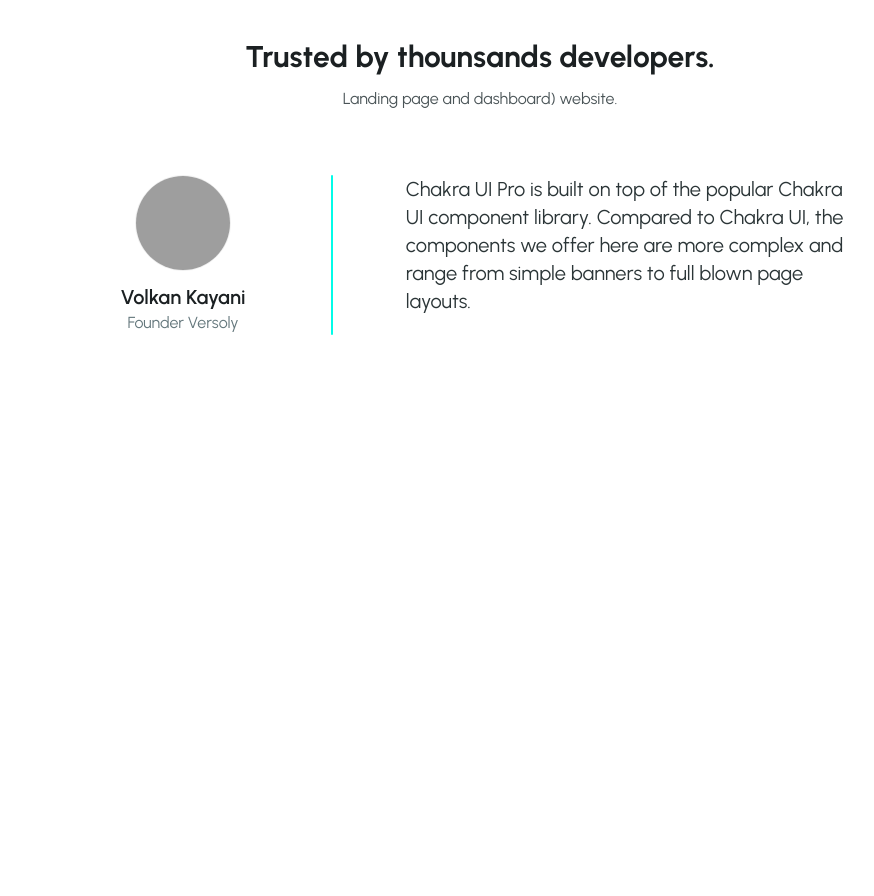
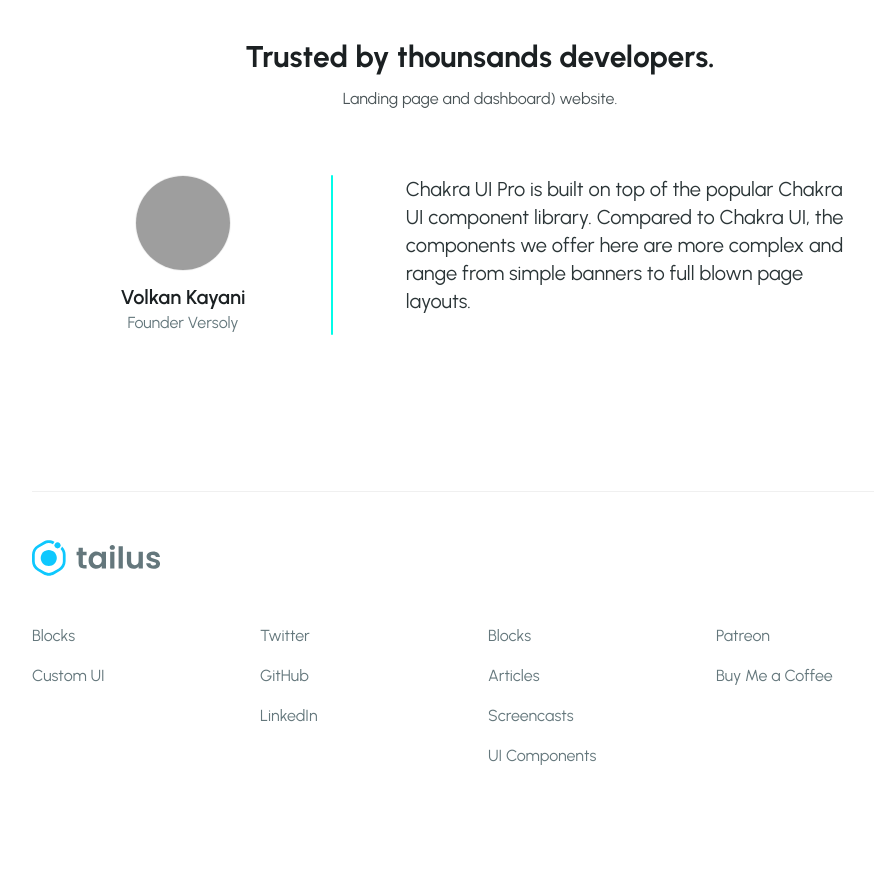
Before and after one commit to Tailus-UI/vite-boilerplate, a website built with Vite: page index.html in a window 1280 px wide. Shown: the part 2007-2903 px from the top of the page, without its empty margins (160-1034 px from the left). Before the commit the page ends 2498 px from the top, so only its background shows below. Built offline with nearby package versions, Linux system fonts and the light colour scheme; grey boxes are pictures that could not be loaded.

Commit message:
feat [ui] : add footer

```diff
--- a/index.html
+++ b/index.html
@@ -384,6 +384,34 @@
         </div>
       </div>
     </div>
+
+    <footer class="relative flex flex-col justify-center items-start max-w-3xl lg:max-w-4xl mx-auto px-6 sm:px-12 mt-12 border-t border-gray-100 border-opacity-40 dark:border-gray-800 lg:px-0">
+      <div class="my-12">
+        <img src="./assets/images/logo.svg" class="h-9 dark:hidden" width="129.69" height="36" alt="logo tailus">
+        <img src="./assets/images/logo-dark.svg" class="hidden h-9 dark:block" width="129.69" height="36" alt="logo tailus">
+      </div>
+      <div class="w-full grid gap-4 pb-32 grid-cols-2 sm:grid-cols-4">
+          <div class="flex flex-col space-y-4">
+              <a class="text-gray-500 hover:text-gray-300 transition" href="/">Blocks</a>
+              <a class="text-gray-500 hover:text-gray-300 transition" href="https://tailus.io/contact">Custom UI</a>
+          </div>
+          <div class="flex flex-col space-y-4">
+              <a class="text-gray-500 hover:text-gray-300 transition" target="_blank" rel="noopener noreferrer" href="https://twitter.com/meschacirung">Twitter</a>
+              <a class="text-gray-500 hover:text-gray-300 transition" target="_blank" rel="noopener noreferrer" href="https://github.com/meschacirung">GitHub</a>
+              <a class="text-gray-500 hover:text-gray-300 transition" target="_blank" rel="noopener noreferrer" href="https://www.linkedin.com/in/m%C3%A9schac-irung-b8b831194/">LinkedIn</a>
+          </div>
+          <div class="flex flex-col space-y-4">
+              <a class="text-gray-500 hover:text-gray-300 transition" target="_blank" rel="noopener noreferrer" href="https://tailus.io/">Blocks</a>
+              <a class="text-gray-500 hover:text-gray-300 transition" target="_blank" rel="noopener noreferrer" href="https://medium.com/@irung.ux">Articles</a>
+              <a class="text-gray-500 hover:text-gray-300 transition" target="_blank" rel="noopener noreferrer" href="https://www.youtube.com/c/Tailus-ui/">Screencasts</a>
+              <a class="text-gray-500 hover:text-gray-300 transition" target="_blank" rel="noopener noreferrer" href="https://tailwindcomponents.com/u/tailus-ui">UI Components</a>
+          </div>
+          <div class="flex flex-col space-y-4">
+              <a class="text-gray-500 hover:text-gray-300 transition" target="_blank" rel="noopener noreferrer" href="https://www.patreon.com/irung">Patreon</a>
+              <a class="text-gray-500 hover:text-gray-300 transition" target="_blank" rel="noopener noreferrer" href="https://www.buymeacoffee.com/irung">Buy Me a Coffee</a>
+          </div>
+      </div>
+  </footer>
     <script type="module" src="./main.js"></script>
   </body>
 </html>
```
